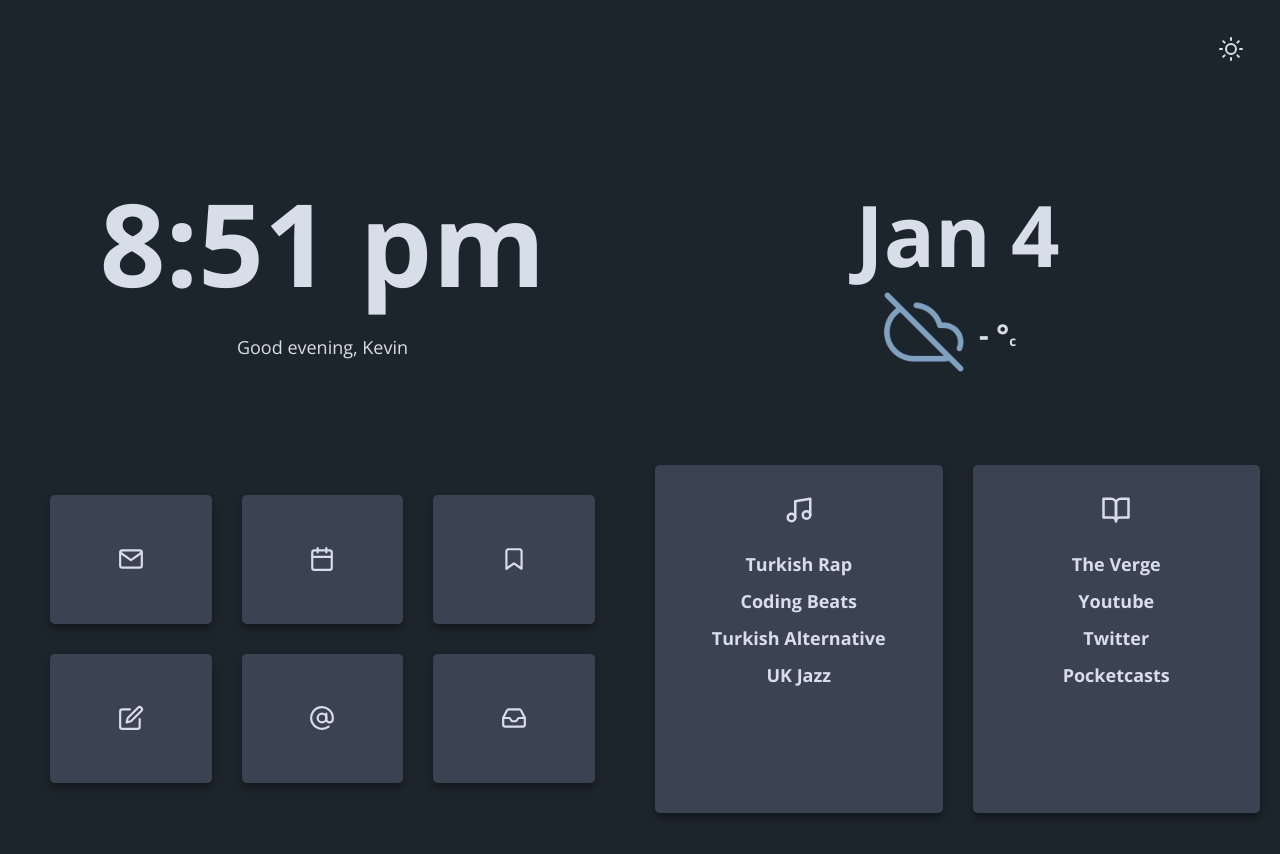
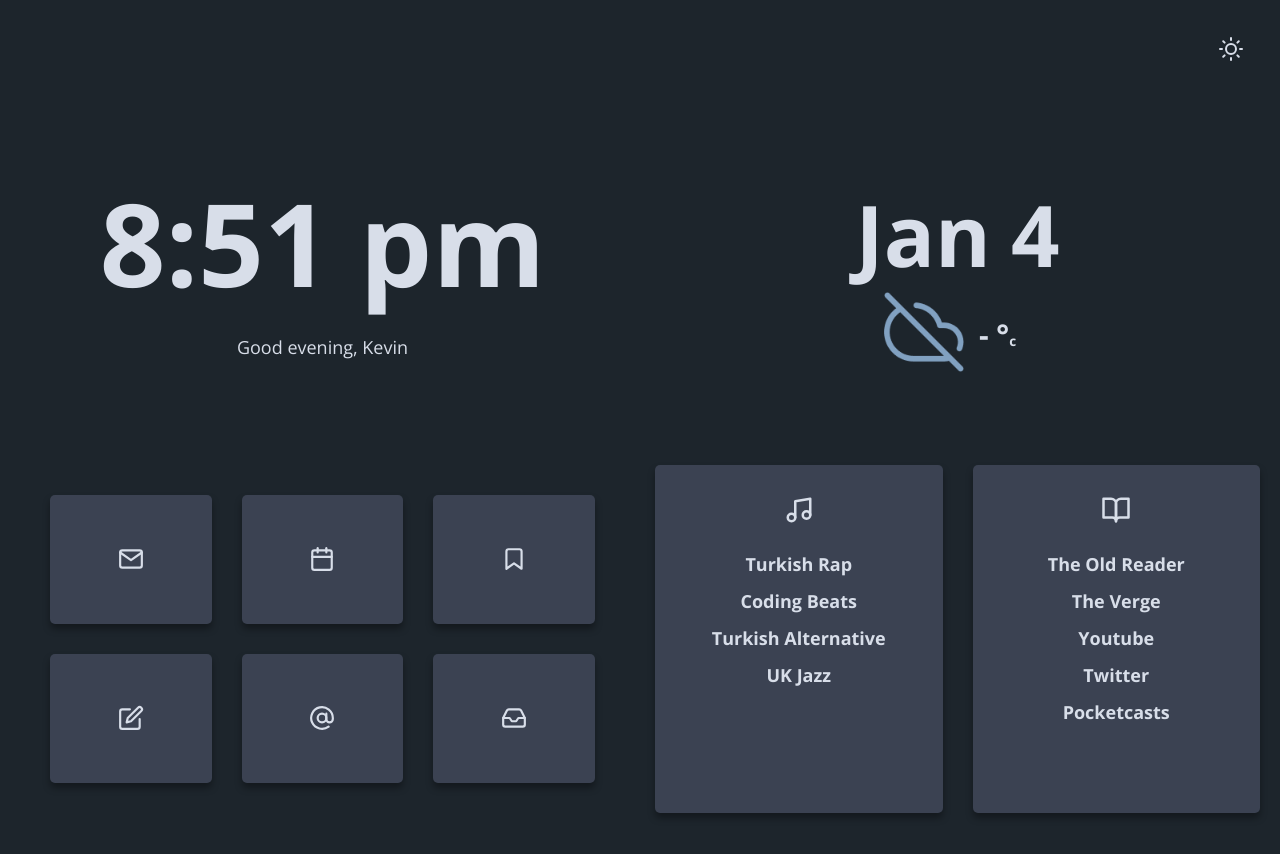
Before and after one commit to kcole93/kcole93.github.io, a Jekyll site: the page bento/index.html, which Jekyll copies as it is, in a window 1280 px wide. Shown: the top 854 px of the page. Built offline with Jekyll 4.4.1, drawn with Linux system fonts in a browser that asks for light colours.

Commit message:
Add The Old Reader Link to Personal Bento

```diff
--- a/bento/index.html
+++ b/bento/index.html
@@ -75,6 +75,7 @@
 
         <div class="card qlist qlist__2">
             <i class="qlist__head" data-feather="book-open"></i>
+            <a href="https://theoldreader.com/posts/all" target="_self" class="qlist__link">The Old Reader</a>
             <a href="https://theverge.com/" target="_self" class="qlist__link">The Verge</a>
             <a href="https://youtube.com" target="_self" class="qlist__link">Youtube</a>
             <a href="https://twitter.com" target="_self" class="qlist__link">Twitter</a>
```
